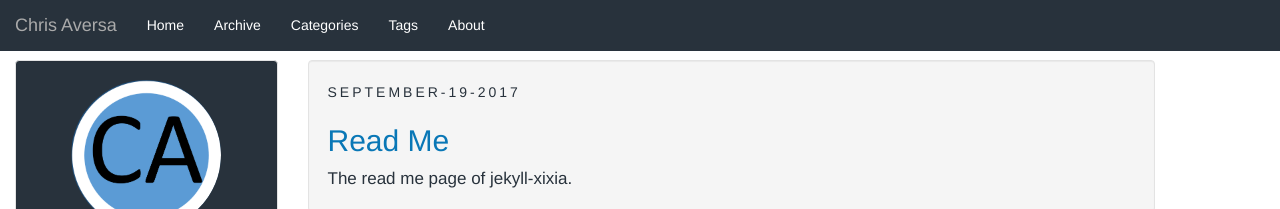
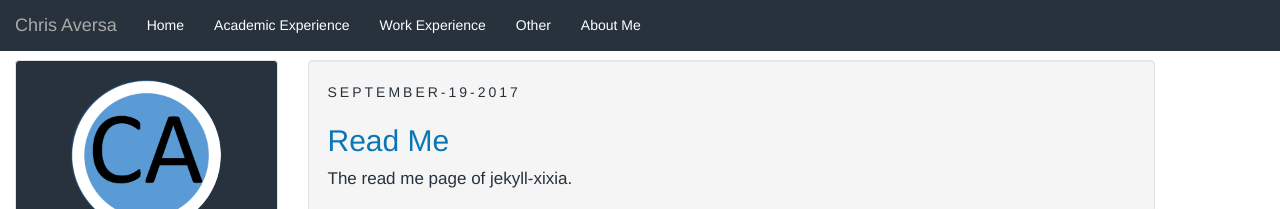
Before and after one commit to chrisaversa/chrisaversa.github.io, a Jekyll site: the page built from index.html, in a window 1280 px wide. Shown: the top 209 px of the page. Built offline with Jekyll 4.4.1, drawn with Linux system fonts in a browser that asks for light colours; the list of posts is cut into pages by our own code.

Commit message:
Update en.yml

```diff
--- a/_data/values/en.yml
+++ b/_data/values/en.yml
@@ -1,10 +1,10 @@
 recent_posts: Recent Posts
 links: Links
 home: Home
-tags: Tags
-archive: Archive
-categories: Categories
-about: About
+tags: Other
+archive: Academic Experience
+categories: Work Experience
+about: About Me
 thanks: " , Powered by"
 page: Page
 newer_post: Newer Post
```
